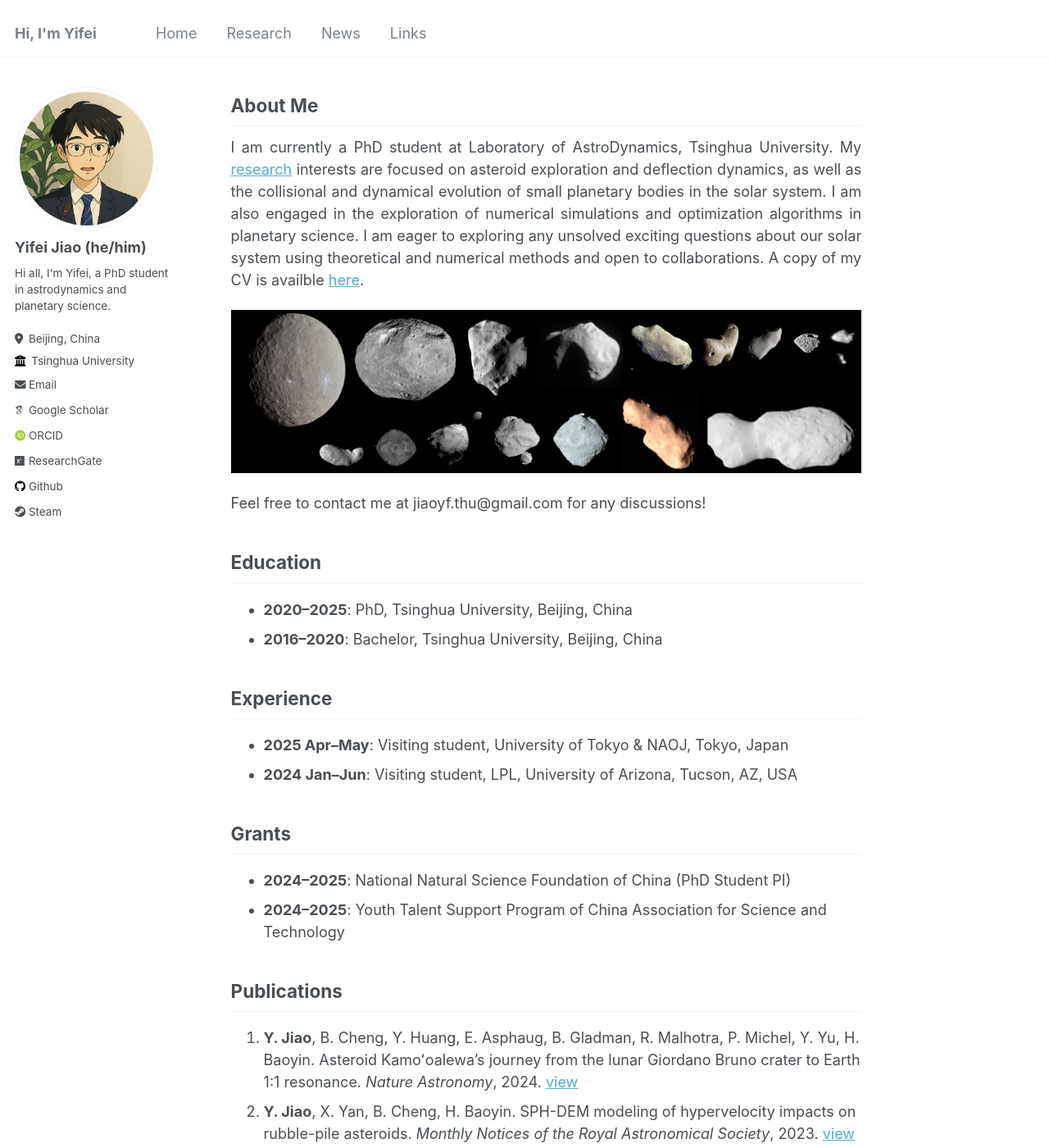
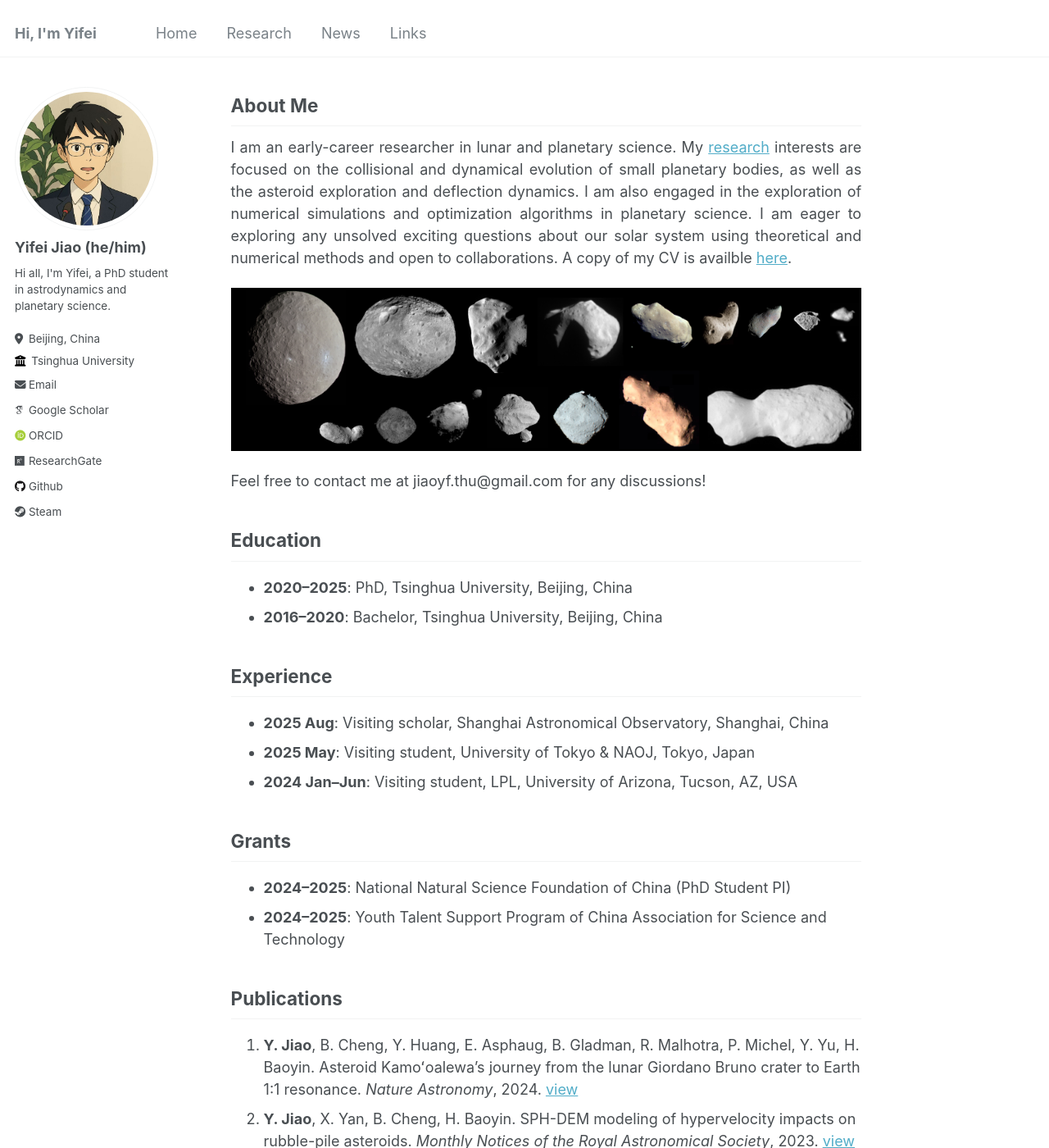
Before and after one commit to jiaoyf-thu/jiaoyf-thu.github.io, a Jekyll site: the page built from _pages/about.md, in a window 1280 px wide and 1400 px high. Shown: the whole window at 82% size. Built offline with Jekyll 4.4.1, drawn with Linux system fonts in a browser that asks for light colours; some web fonts are replaced.

Commit message:
Update about.md

```diff
--- a/_pages/about.md
+++ b/_pages/about.md
@@ -10,7 +10,7 @@ redirect_from:
 ## About Me
 
 <p align="justify">
-I am currently a PhD student at Laboratory of AstroDynamics, Tsinghua University. My <a href="https://jiaoyf-thu.github.io/research/">research</a> interests are focused on asteroid exploration and deflection dynamics, as well as the collisional and dynamical evolution of small planetary bodies in the solar system. I am also engaged in the exploration of numerical simulations and optimization algorithms in planetary science. I am eager to exploring any unsolved exciting questions about our solar system using theoretical and numerical methods and open to collaborations. A copy of my CV is availble <a href="https://jiaoyf-thu.github.io/files/jiaoyf-thu-cv.pdf" target="_blank">here</a>.
+I am an early-career researcher in lunar and planetary science. My <a href="https://jiaoyf-thu.github.io/research/">research</a> interests are focused on the collisional and dynamical evolution of small planetary bodies, as well as the asteroid exploration and deflection dynamics. I am also engaged in the exploration of numerical simulations and optimization algorithms in planetary science. I am eager to exploring any unsolved exciting questions about our solar system using theoretical and numerical methods and open to collaborations. A copy of my CV is availble <a href="https://jiaoyf-thu.github.io/files/jiaoyf-thu-cv.pdf" target="_blank">here</a>.
 </p>
 
 <img src="https://jiaoyf-thu.github.io/images/all-asteroids.png"  width="800">
@@ -24,7 +24,8 @@ Feel free to contact me at jiaoyf.thu@gmail.com for any discussions!
 
 ## Experience
 
-+ **2025 Apr--May**: Visiting student, University of Tokyo & NAOJ, Tokyo, Japan
++ **2025 Aug**: Visiting scholar, Shanghai Astronomical Observatory, Shanghai, China
++ **2025 May**: Visiting student, University of Tokyo & NAOJ, Tokyo, Japan
 + **2024 Jan--Jun**: Visiting student, LPL, University of Arizona, Tucson, AZ, USA
 
 ## Grants
```
